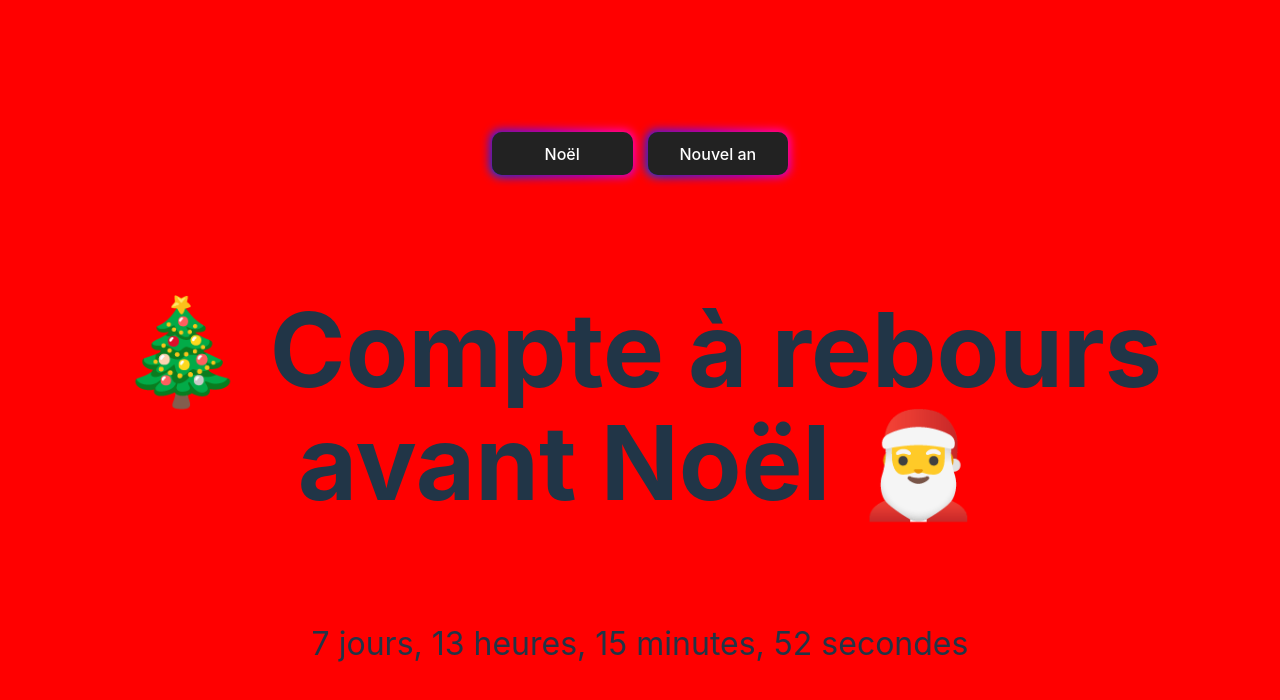
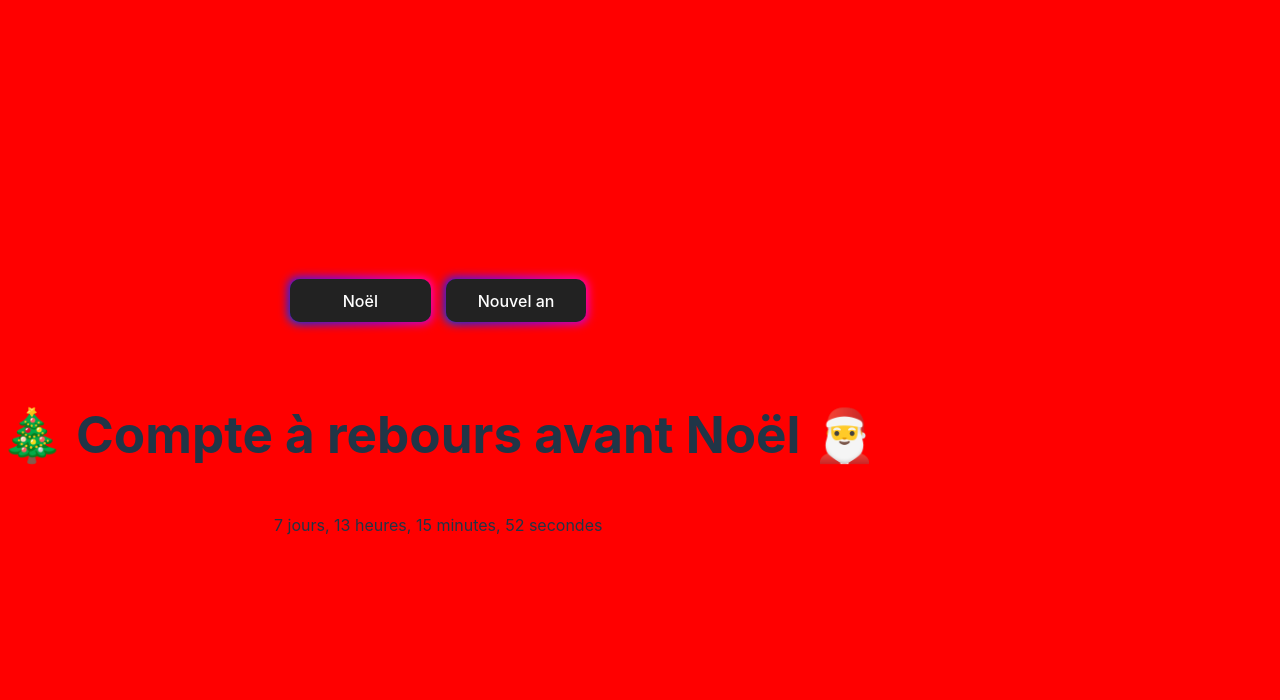
Before and after one commit to ryandecian/ChristmasDay, a React (Vite) app: page / in a window 1280 px wide. Shown: the top 700 px of the page. Built offline with nearby package versions, Linux system fonts and the light colour scheme.

Commit message:
Modification du routage de Main

```diff
--- a/src/main.tsx
+++ b/src/main.tsx
@@ -4,7 +4,6 @@ import './index.css'
 import App from './App.tsx'
 import PageChristmasDay from './pages/PageChristmasDay.tsx'
 import PageNewYear from './pages/PageNewYear.tsx'
-import PageNextChristmasDay from './pages/PageNextChristmasDay.tsx'
 
 const router =  createBrowserRouter([
   {
@@ -18,10 +17,6 @@ const router =  createBrowserRouter([
         path: "/page-new-year",
         element: <PageNewYear />,
       },
-      {
-        path: "/page-next-christmas-day",
-        element: <PageNextChristmasDay />,
-      },
     ],
   },
 ])
--- a/src/pages/PageChristmasDay.css
+++ b/src/pages/PageChristmasDay.css
@@ -4,7 +4,7 @@
     align-items: center;
     flex-direction: column;
     text-align: center;
-    font-size: 2rem;
+    font-size: 1rem;
     margin-top: 50px;
     width: 100%;
     height: 100%;
```
